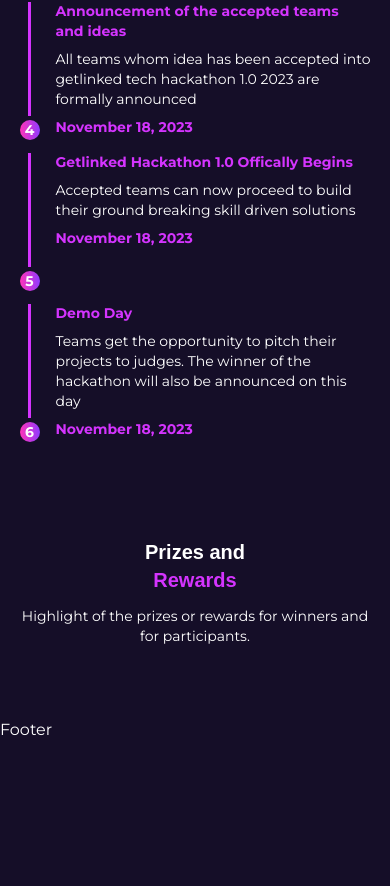
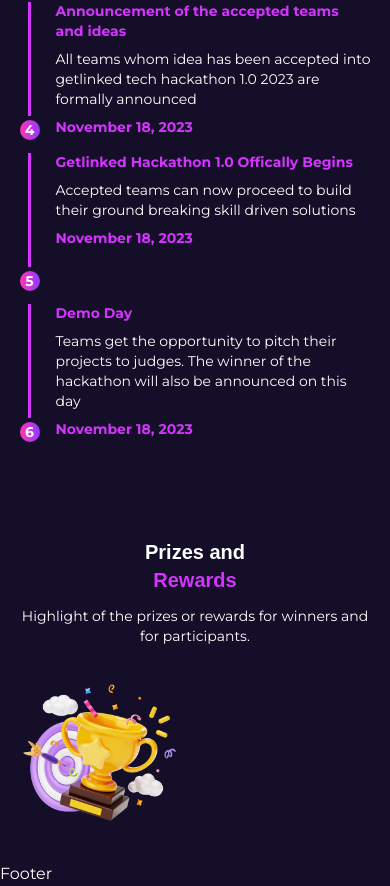
Before and after one commit to gift56/getlinked-ui-challengn, a Next.js app: page / in a window 390 px wide. Shown: the part 4684-5570 px from the top of the page. Before the commit the page ends 5426 px from the top, so only its background shows below. Built offline with nearby package versions, Linux system fonts and the light colour scheme; a web font is replaced by a local one.

Commit message:
moving to the next

```diff
--- a/components/LandingpageContent/Price.tsx
+++ b/components/LandingpageContent/Price.tsx
@@ -23,12 +23,17 @@
               viewport={{ once: true }}
               className="text-center text-sm font-normal tab:text-start"
             >
-              Highlight of the prizes or rewards for winners and <br className="hidden tab:block" /> for
-              participants.
+              Highlight of the prizes or rewards for winners and{" "}
+              <br className="hidden tab:block" /> for participants.
             </motion.p>
           </div>
-          <div className="flex items-center justify-center gap-9 tab:items-start tab:justify-between w-full">
+          <div className="flex items-center justify-center gap-6 tab:items-start tab:justify-between w-full">
+            <div className="w-full lg:flex-1">
+              <img src="/img/priceImg.png" alt="price_rewardImg" />
+            </div>
+            <div className="w-full lg:flex-1 grid grid-cols-3 gap-1 items-start justify-start">
 
+            </div>
           </div>
         </div>
       </div>
```
